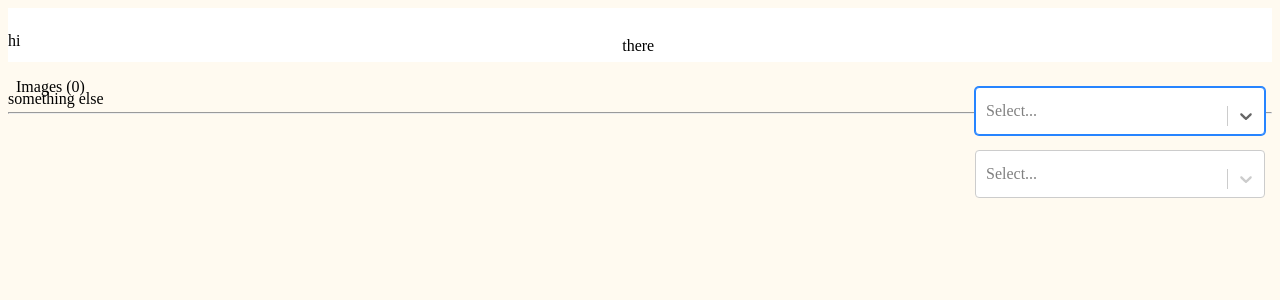
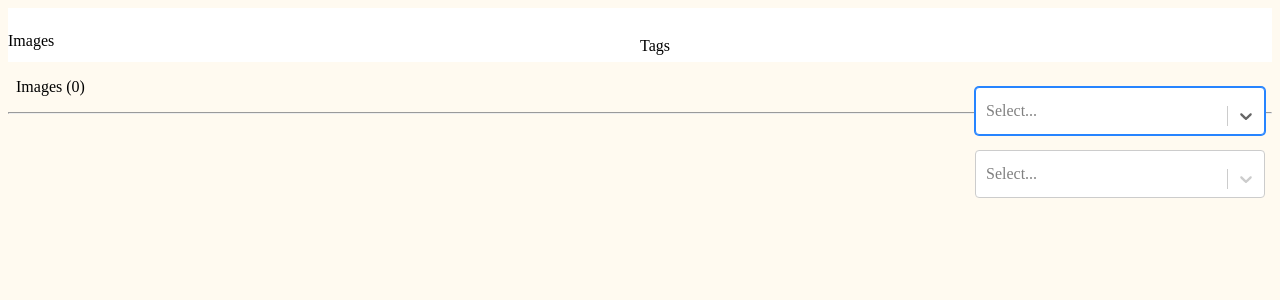
Before and after one commit to hopkiw/pyweb_gallery, a React (Vite) app: page / in a window 1280 px wide. Shown: the top 300 px of the page. Built offline with nearby package versions, Linux system fonts and the light colour scheme.

Commit message:
rearrange gallery; add tag pane

```diff
--- a/src/App.jsx
+++ b/src/App.jsx
@@ -25,6 +25,7 @@ export default function App() {
     return initialValue || [];
   });
   const [index, setIndex] = useState(-1);
+  const [tagPaneVisible, setTagPaneVisible] = useState(false);
 
   const [selectedImages, setSelectedImages] = useState([]);
   const [tagsByImage, setTagsByImage] = useState({});  // NOTE: Do not use in effect deplist.
@@ -84,11 +85,11 @@ export default function App() {
   }, []);
 
   useEffect(() => {
-    if (index == -1) {
+    if (index == -1 && !tagPaneVisible) {
       console.log('app:useEffect: actually restore scroll');
       setTimeout(() => window.scrollTo(0, scrollPos), 0);
     }
-  }, [index, scrollPos]);
+  }, [index, scrollPos, tagPaneVisible]);
 
   // get all tags
   useEffect(() => {
@@ -255,10 +256,9 @@ export default function App() {
     <KeyStoreProvider>
       <div className='header'>
         <nav className='navigation'>
-          <div><a>hi</a></div>
-          <div><a>there</a></div>
+          <div><a onClick={() => { setTagPaneVisible(false); }}>Images</a></div>
+          <div><a onClick={() => { setTagPaneVisible(true); setScrollPos(window.pageYOffset); }}>Tags</a></div>
         </nav>
-        <div><p>something else</p></div>
       </div>
       <div className='searchbar'>
         <div className='tagbox'>
@@ -315,12 +315,23 @@ export default function App() {
           </div>
           )}
       </div>
+
+      { tagPaneVisible ? (
+
+      <div>
+        <p>hello from the tag pane!</p>
+      </div>
+
+      ) : (
+
+      <div>
         <p>
           &nbsp;&nbsp;Images ({images.length})
-        { selectedImages.length && index < 0 ? ( `(${selectedImages.length} selected)` ) : null }
+          { selectedImages.length && index < 0 ? ( ` (${selectedImages.length} selected)` ) : null }
         </p>
+
         <hr />
-      <div hidden={index < 0}>
+
         { index >= 0 ? (
           <MySwiper
             images={images}
@@ -329,15 +340,18 @@ export default function App() {
             hidden={index >= 0}
           />
         ) : null }
-      </div>
+
         <Gallery
           images={images}
           selectedImages={selectedImages}
           setIndex={setIndexAndSelected}
           setSelectedImages={setSelectedImages}
           setScrollPos={setScrollPos}
-        hidden={index >= 0}
         />
+      </div>
+
+      )}
+
     </KeyStoreProvider>
   );
 }
```
Lines whose indentation alone changed are shown as unchanged.
